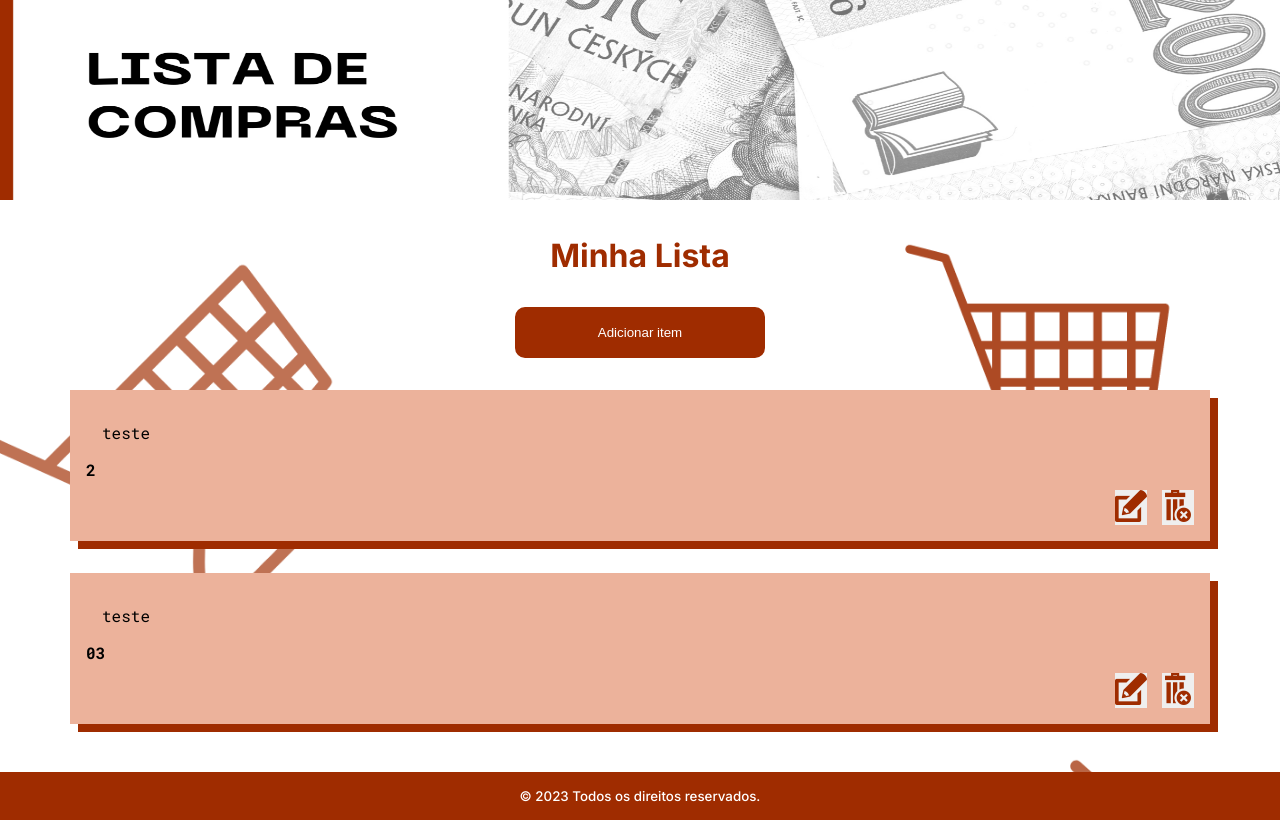
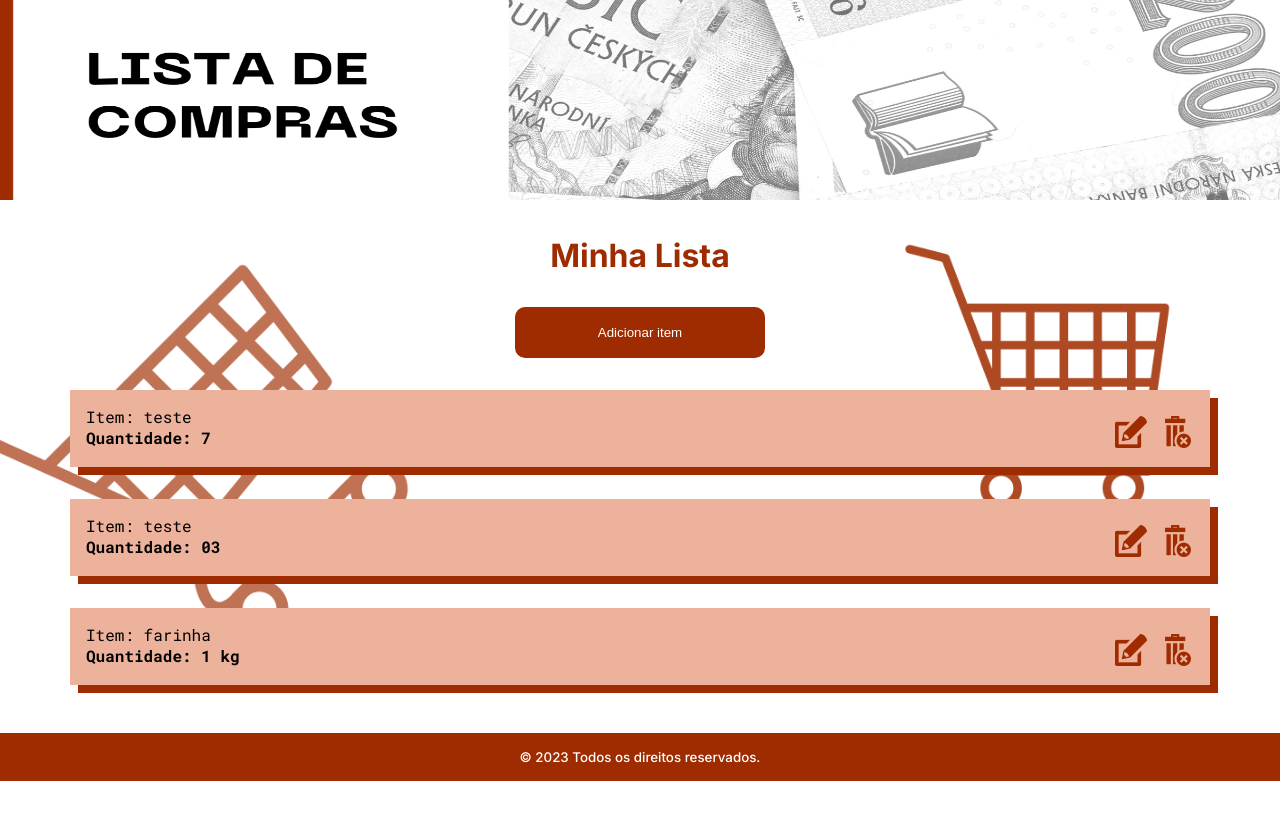
Before and after one commit to Jhuliani/lista-projeto-angular2, an Angular app in the folder lista/: page /listarItem in a window 1280 px wide. Built offline with nearby package versions, Linux system fonts and the light colour scheme; data requests are answered from the project's data file.

Commit message:
formatacao lista

```diff
--- a/lista/backend/db.json
+++ b/lista/backend/db.json
@@ -2,13 +2,18 @@
   "itens": [
     {
       "nome": "teste",
-      "quantidade": "2",
+      "quantidade": "7",
       "id": 11
     },
     {
       "nome": "teste",
       "quantidade": "03",
       "id": 12
+    },
+    {
+      "nome": "farinha",
+      "quantidade": "1 kg",
+      "id": 13
     }
   ]
 }
--- a/lista/package.json
+++ b/lista/package.json
@@ -18,6 +18,7 @@
     "@angular/platform-browser": "^15.0.0",
     "@angular/platform-browser-dynamic": "^15.0.0",
     "@angular/router": "^15.0.0",
+    "json-server": "^0.17.1",
     "rxjs": "~7.5.0",
     "tslib": "^2.3.0",
     "zone.js": "~0.12.0"
--- a/lista/src/app/app-routing.module.ts
+++ b/lista/src/app/app-routing.module.ts
@@ -24,7 +24,7 @@ const routes: Routes = [
     component: ExcluirItemComponent
   },
   {
-    path: 'itens/editaritem/:id',
+    path: 'itens/editarItem/:id',
     component: EditarItemComponent
 }
 ];
--- a/lista/src/app/componentes/itens/item/item.component.css
+++ b/lista/src/app/componentes/itens/item/item.component.css
@@ -9,6 +9,7 @@
   cursor: pointer;
   margin-left: 5px;
   margin-top: 10px;
+  background-color: #ecb29b;
 }
 
 .botao-editar {
@@ -16,11 +17,15 @@
   cursor: pointer;
   margin-right: 10px;
   margin-top: 10px;
+  background-color: #ecb29b;
 }
 
 .item {
   background-color: #ecb29b;
   padding: 1rem;
+  display: flex;
+  justify-content: space-between;
+  align-self: center;
 }
 
 .item .nome {
--- a/lista/src/app/componentes/itens/item/item.component.html
+++ b/lista/src/app/componentes/itens/item/item.component.html
@@ -1,6 +1,8 @@
 <div class="item modelo1 ff-roboto-mono item-p">
-  <p class="item">{{ item.nome }}</p>
-  <p class="quantidade"><b>{{ item.quantidade }}</b></p>
+  <div class="descricao">
+    <p class="nome">Item: {{ item.nome }}</p>
+    <p class="quantidade"><b>Quantidade: {{ item.quantidade }}</b></p>
+  </div>
   <div class="acoes">
     <button class="botao-editar" routerLink="/itens/editarItem/{{item.id}}">
       <img src="/assets/imagens/icone-editar.png" alt="Ícone de editar">
```
Also changed, not shown: lista/src/app/componentes/itens/listar-item/listar-item.component.css (line endings or trailing spaces), 2 other files (tests, documents, lock files or other folders).
